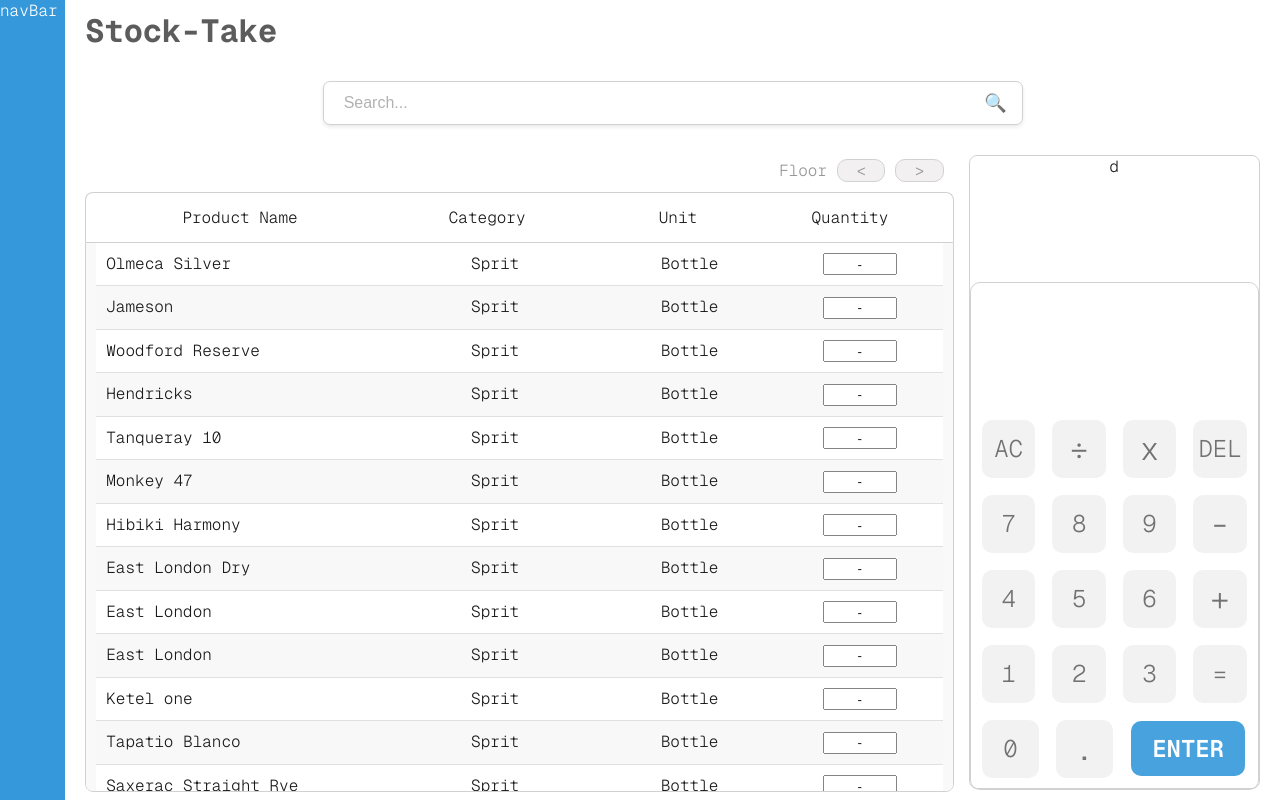
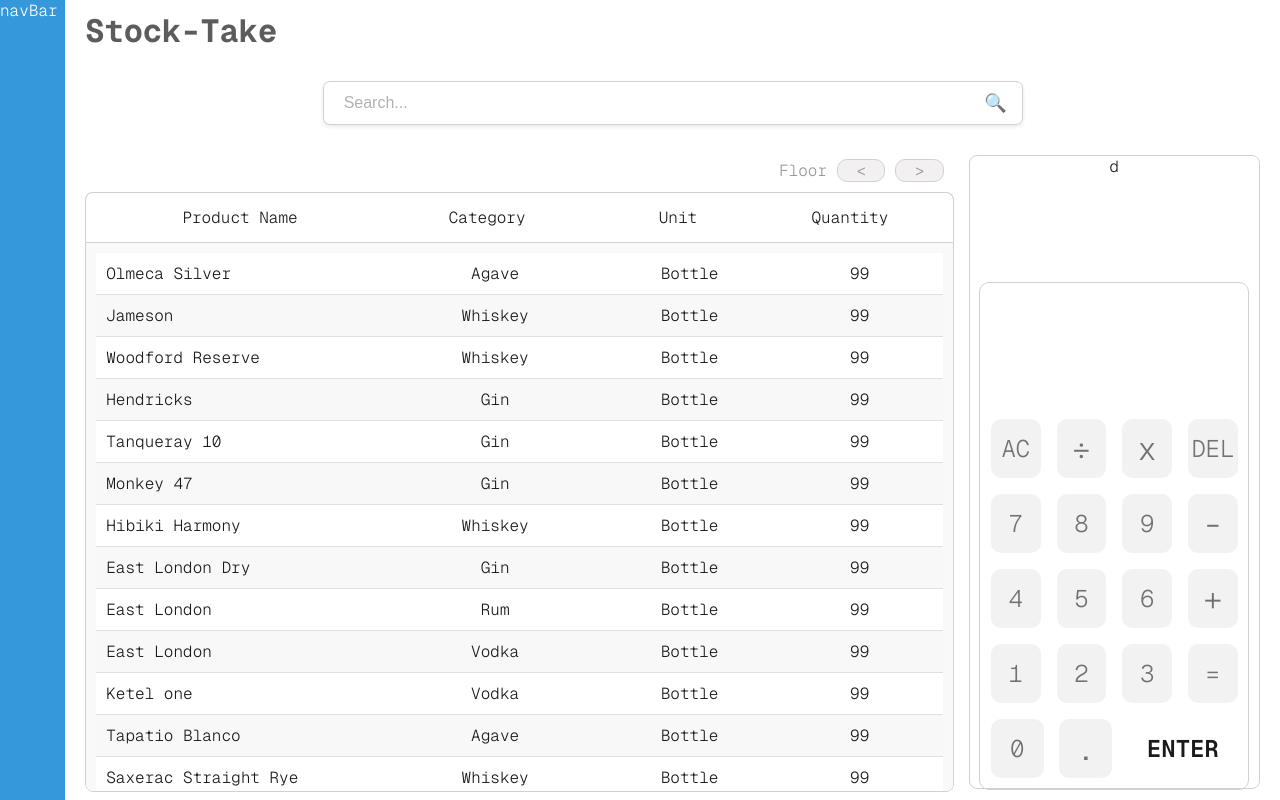
Before and after one commit to richard-06/polygon, a React (Create React App) app: page / in a window 1280 px wide. Built offline with nearby package versions, Linux system fonts and the light colour scheme; a web font is replaced by a local one.

Commit message:
Bug Fix: Scroll part

```diff
--- a/src/Components/Calc.js
+++ b/src/Components/Calc.js
@@ -1,6 +1,7 @@
 import { useEffect, useRef, useState } from "react";
+import { product } from "../DataHandling/data";
 
-export function Calc() {
+export function Calc({ selectedItem, setSelectedItem }) {
   const [val, setVal] = useState("");
   const [hist, setHist] = useState("");
 
@@ -50,9 +51,39 @@
         <div className="row-buttons" style={{ paddingBottom: "1%" }}>
           <CalcButton val="0" setVal={setVal} />
           <CalcButtonPlus val="." setVal={setVal} />
-          <div className="calc-button-enter">ENTER</div>
+          <CalcEnter
+            val={val}
+            selectedItem={selectedItem}
+            setSelectedItem={setSelectedItem}
+            setVal={setVal}
+            setHist={setHist}
+          />
         </div>
       </div>
+    </div>
+  );
+}
+
+function CalcEnter({ selectedItem, setSelectedItem, val, setVal, setHist }) {
+  function handleEnter() {
+    let handle = selectedItem && Number(val) && "run";
+    if (handle == "run") {
+      console.log("running");
+      const index = product.findIndex((item) => item.Name === selectedItem);
+      product[index].quantity = Number(val);
+      setSelectedItem("");
+      setVal("");
+      setHist("");
+    }
+  }
+  return (
+    <div
+      onClick={handleEnter}
+      className={`calc-button-enter ${
+        selectedItem && Number(val) ? "calc-button-enter-active" : ""
+      }`}
+    >
+      ENTER
     </div>
   );
 }
--- a/src/Components/ItemList.js
+++ b/src/Components/ItemList.js
@@ -1,7 +1,8 @@
-import React, { useEffect, useRef } from "react";
+import React, { useEffect, useRef, useState } from "react";
 
-export function ItemList({ product, selectedItem }) {
+export function ItemList({ product, selectedItem, setSelectedItem }) {
   let temp = true;
+  const [ind, setIndex] = useState(0);
 
   const values = product.map((item) => item.Name);
 
@@ -19,15 +20,22 @@
     // Scroll to the matching item
 
     if (index !== -1) {
-      itemRefs.current[index].current.scrollIntoView({
-        behavior: "smooth",
-        block: "start",
-      });
+      console.log(ind, " previous Index");
+
+      console.log(index, " Current index");
+
+      if (Math.abs(ind - index) > 10) {
+        itemRefs.current[index].current.scrollIntoView({
+          behavior: "smooth",
+          block: "start",
+        });
+        setIndex(index);
+      }
     }
   }
 
   useEffect(() => {
-    handleSearch();
+    if (selectedItem != "") handleSearch();
   }, [selectedItem]);
 
   return (
@@ -46,23 +54,25 @@
             temp = !temp;
             return (
               <li
+                onClick={() => setSelectedItem(item.Name)}
                 ref={itemRefs.current[i]}
                 key={i}
-                className={`custom-list ${temp ? "color-adder" : ""} ${
+                className={`custom-list ${temp ? "color-adder" : ""}
+
+                ${
                   selectedItem &&
-                  item.Name.toLowerCase().includes(selectedItem.toLowerCase())
+                  item.Name.toLowerCase() === selectedItem.toLowerCase()
                     ? "selected-list-item"
                     : ""
                 }`}
               >
                 <p className="name">{item.Name}</p>
-                <p className="type">{item.type ? item.type : "Sprit"}</p>
+                <p className="type">
+                  {item["Spirit Type"] ? item["Spirit Type"] : "Sprit"}
+                </p>
                 <p className="unit">Bottle</p>
                 <p className="quantity">
-                  <input
-                    className="quantity-input"
-                    value={item.quantity ? item.quantity : "-"}
-                  />
+                  {item.quantity ? item.quantity : "99"}
                 </p>
               </li>
             );
--- a/src/Main.js
+++ b/src/Main.js
@@ -18,20 +18,27 @@
       <h2> Stock-Take {selectedItem}</h2>
       <SearchBar data={product} setSelectedItem={setSelectedItem} />
       <div className="stock-body">
-        <ItemList product={product} selectedItem={selectedItem} />
+        <ItemList
+          product={product}
+          selectedItem={selectedItem}
+          setSelectedItem={setSelectedItem}
+        />
 
-        <SideBar />
+        <SideBar
+          selectedItem={selectedItem}
+          setSelectedItem={setSelectedItem}
+        />
       </div>
     </div>
   );
 }
 
-function SideBar() {
+function SideBar({ selectedItem, setSelectedItem }) {
   return (
     <div className="side-bar">
       <div className="side-nav-top">d</div>
 
-      <Calc />
+      <Calc selectedItem={selectedItem} setSelectedItem={setSelectedItem} />
     </div>
   );
 }
--- a/src/STYLE/StockSheet/calc.css
+++ b/src/STYLE/StockSheet/calc.css
@@ -1,6 +1,6 @@
 .calc-cont {
   flex: 4;
-  width: 100%;
+  width: 270px;
 }
 
 .calc-row {
@@ -75,6 +75,13 @@
   align-items: center;
   font-size: 1.5rem;
   font-weight: 600;
+
+  /* background-color: rgb(241, 241, 241);
+  color: rgb(98, 98, 98);
+  opacity: 0.5; */
+}
+
+.calc-button-enter-active {
   background-color: var(--primary-color);
   color: white;
 }
```
